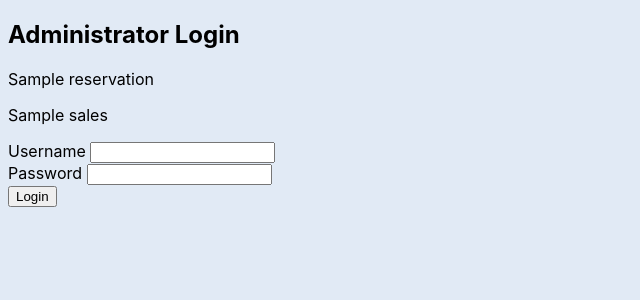
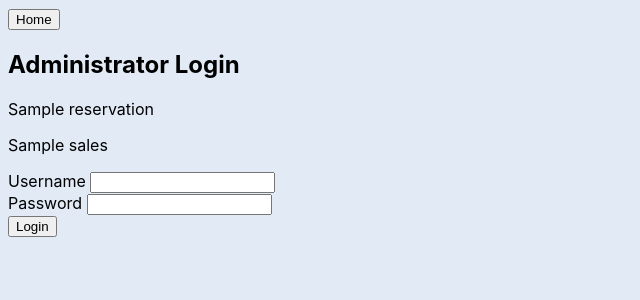
Before and after one commit to connred/Scrum2-Final, a Flask app: template flask_wtforms_tutorial/templates/admin.html in a window 1280 px wide. Shown: the top 300 px of the page, without its empty margins (0-640 px from the left). Run offline with Flask 2, Linux system fonts and the light colour scheme; the template is opened without the code that fills it: most values are stand-ins (such as "Sample title", 1, 10 or a date in 2020); form fields are guessed from the names that the template uses; some libraries are stand-ins or nearby versions.

Commit message:
Added link to homepage

```diff
--- a/flask_wtforms_tutorial/templates/admin.html
+++ b/flask_wtforms_tutorial/templates/admin.html
@@ -6,6 +6,10 @@
 
 {% block content %}
 <div class="formwrapper">
+
+  <form method="GET" action="/">
+      <button type="submit" formmethod="GET">Home</button>
+  </form>
   <h2 class="title">Administrator Login</h2>
 
   <form method="POST" action="/admin">
```
